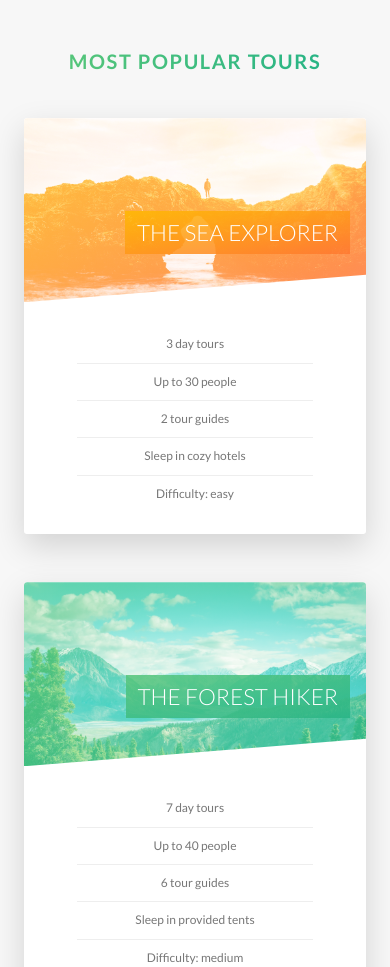
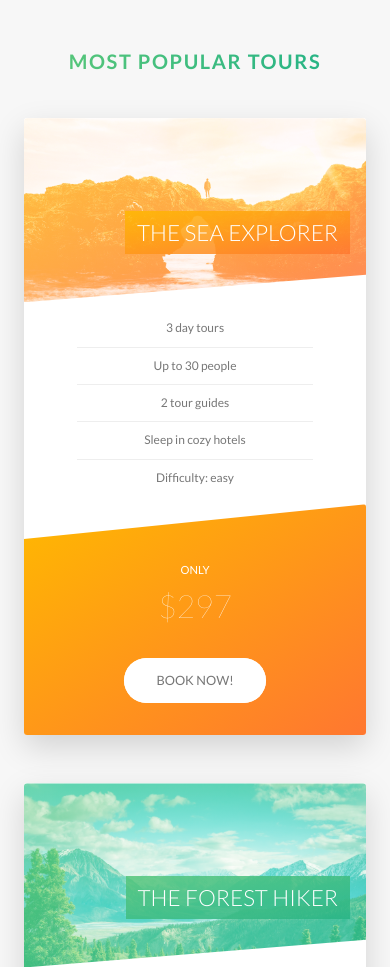
Before and after one commit to gus-rdz/Natours-repo, a website: page index.html in a window 390 px wide. Shown: the part 2448-3415 px from the top of the page. Drawn offline with Linux system fonts and the light colour scheme.

Commit message:
finished adding media queries to Tours, Stories, and Booking sections

```diff
--- a/sass/base/_animations.scss
+++ b/sass/base/_animations.scss
@@ -13,6 +13,7 @@
     transform: translate(0);
   }
 }
+
 @keyframes moveInRight {
   0% {
     opacity: 0;
@@ -40,3 +41,21 @@
     transform: translate(0);
   }
 }
+
+@keyframes movingBackAndForth {
+  0% {
+    transform: translateX(0);
+  }
+  20% {
+    transform: translateX(0);
+  }
+  40% {
+    transform: translateX(-50%);
+  }
+  80% {
+    transform: translateX(-50%);
+  }
+  100% {
+    transform: translateX(0);
+  }
+}
--- a/sass/components/_card.scss
+++ b/sass/components/_card.scss
@@ -183,4 +183,48 @@
     font-size: 6rem;
     font-weight: 100;
   }
+
+  @include respond(tab-port) {
+    height: auto;
+    border-radius: 3px;
+    background-color: $color-white;
+    box-shadow: 0 1.5rem 4rem rgba($color-black, 0.15);
+
+    &__side {
+      height: auto;
+      position: relative;
+      box-shadow: none;
+
+      &--back {
+        transform: rotateY(0);
+        clip-path: polygon(0 15%, 100% 0, 100% 100%, 0 100%);
+      }
+    }
+  }
+
+  &:hover &__side--front {
+    transform: rotateY(0);
+  }
+
+  &__details {
+    padding: 1rem 3rem;
+  }
+
+  // FRONT SIDE STYLING
+  &__cta {
+    position: relative;
+    top: 0;
+    left: 0;
+    transform: translate(0);
+    width: 100%;
+    padding: 7rem 4rem 4rem 4rem;
+  }
+
+  &__price-box {
+    margin-bottom: 3rem;
+  }
+
+  &__price-value {
+    font-size: 4rem;
+  }
 }
--- a/sass/components/_form.scss
+++ b/sass/components/_form.scss
@@ -15,6 +15,10 @@
     width: 90%;
     display: block;
     transition: all 0.3s;
+
+    @include respond(tab-port) {
+      width: 100%;
+    }
 
     &:focus {
       outline: none;
@@ -49,6 +53,11 @@
   &__radio-group {
     width: 49%;
     display: inline-block;
+
+    @include respond(tab-port) {
+      width: 100%;
+      margin-bottom: 2rem;
+    }
   }
 
   &__radio-input {
--- a/sass/components/_popup.scss
+++ b/sass/components/_popup.scss
@@ -36,6 +36,17 @@
   &__left {
     width: 33.333333%;
     display: table-cell;
+
+    @include respond(tab-land) {
+      width: 45%;
+    }
+
+    @include respond(tab-port) {
+      width: 200%;
+      display: block;
+      animation: movingBackAndForth 10s infinite;
+      animation-timing-function: cubic-bezier(0.77, 0, 0.175, 1);
+    }
   }
 
   &__right {
@@ -43,11 +54,32 @@
     display: table-cell;
     vertical-align: middle;
     padding: 3rem 5rem;
+
+    @include respond(tab-land) {
+      width: 55%;
+      padding: 2rem 3rem;
+    }
+
+    @include respond(tab-port) {
+      width: 100%;
+      display: block;
+    }
   }
 
   &__img {
     display: block;
     width: 100%;
+
+    @include respond(tab-port) {
+      width: 50%;
+      float: left;
+      max-height: 24rem;
+      object-fit: cover;
+    }
+
+    @include respond(phone) {
+      max-height: 16rem;
+    }
   }
 
   &__text {
@@ -66,6 +98,17 @@
     -ms-hyphens: auto;
     -webkit-hyphens: auto;
     hyphens: auto;
+
+    @include respond(tab-land) {
+      margin-bottom: 2rem;
+    }
+
+    @include respond(tab-port) {
+      -moz-column-count: 1;
+      -moz-column-gap: 0;
+      column-count: 1;
+      column-gap: 0;
+    }
   }
 
   // Open states
--- a/sass/components/_story.scss
+++ b/sass/components/_story.scss
@@ -8,6 +8,16 @@
   padding-left: 9rem;
   font-size: $default-font-size;
   transform: skewX(-12deg);
+
+  @include respond(tab-port) {
+    width: 100%;
+    padding: 4rem;
+    padding-left: 7rem;
+  }
+
+  @include respond(phone) {
+    transform: skewX(0);
+  }
 
   &__shape {
     width: 15rem;
@@ -21,6 +31,10 @@
     position: relative;
     overflow: hidden;
     filter: blur(0);
+
+    @include respond(phone) {
+      transform: translateX(-3rem) skewX(0);
+    }
   }
 
   &__img {
@@ -33,6 +47,10 @@
 
   &__text {
     transform: skewX(12deg);
+
+    @include respond(phone) {
+      transform: skewX(0);
+    }
   }
 
   &__caption {
--- a/sass/pages/_home.scss
+++ b/sass/pages/_home.scss
@@ -73,10 +73,36 @@
   border-radius: 3px;
   box-shadow: 0 1.5rem 4rem rgba($color-black, 0.2);
 
-  height: 50rem;
+  @include respond(tab-land) {
+    background-image: linear-gradient(
+        105deg,
+        rgba($color-white, 0.9) 0%,
+        rgba($color-white, 0.9) 65%,
+        transparent 65%
+      ),
+      url(../img/nat-10.jpg);
+    background-size: cover;
+  }
+
+  @include respond(tab-port) {
+    background-image: linear-gradient(
+        to right,
+        rgba($color-white, 0.9) 0%,
+        rgba($color-white, 0.9) 100%
+      ),
+      url(../img/nat-10.jpg);
+  }
 
   &__form {
     width: 50%;
     padding: 6rem;
+
+    @include respond(tab-land) {
+      width: 65%;
+    }
+
+    @include respond(tab-port) {
+      width: 100%;
+    }
   }
 }
```
Also changed, not shown: css/style.css.
